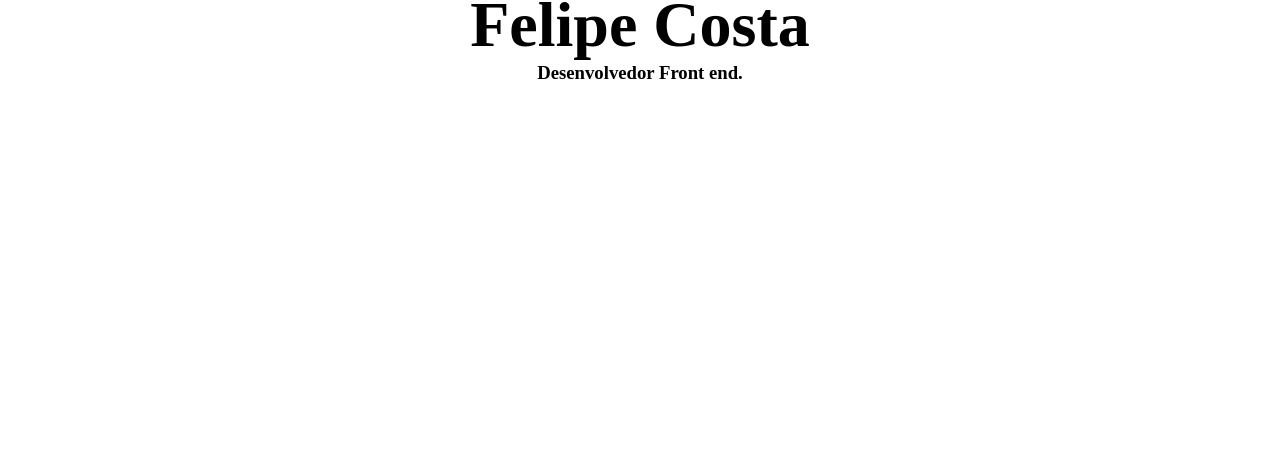
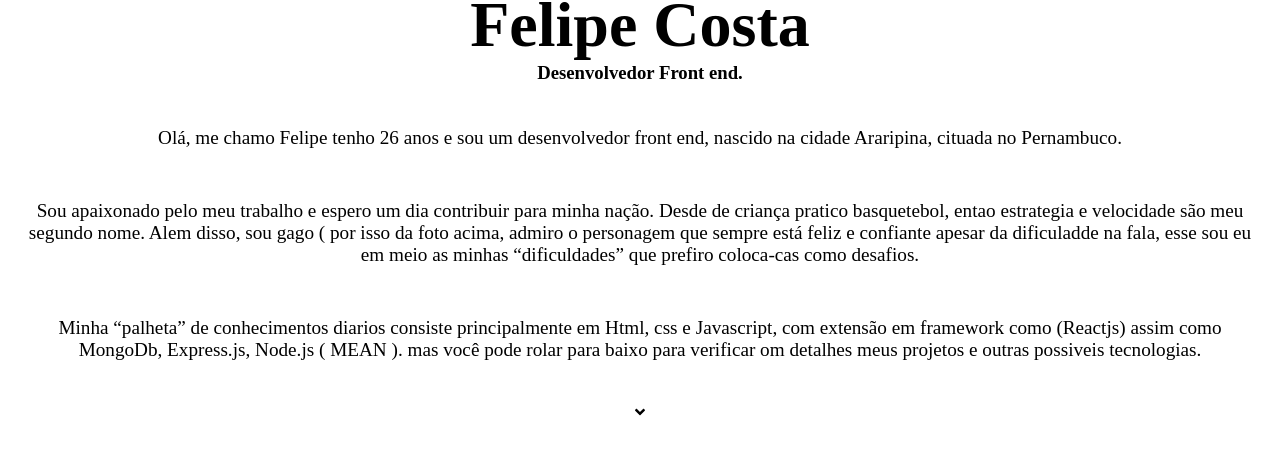
Before and after one commit to felipesaev/portfolioPersonal, a Gatsby site: page / in a window 1280 px wide. Shown: the part 195-650 px from the top of the page. Built offline with nearby package versions, Linux system fonts and the light colour scheme; Gatsby itself is replaced by a stand-in of ours.

Commit message:
add description in home

```diff
--- a/package.json
+++ b/package.json
@@ -5,6 +5,10 @@
   "version": "0.1.0",
   "author": "Kyle Mathews <mathews.kyle@gmail.com>",
   "dependencies": {
+    "@babel/highlight": "^7.9.0",
+    "@fortawesome/fontawesome-svg-core": "^1.2.28",
+    "@fortawesome/free-solid-svg-icons": "^5.13.0",
+    "@fortawesome/react-fontawesome": "^0.1.9",
     "gatsby": "^2.20.35",
     "gatsby-image": "^2.3.5",
     "gatsby-plugin-manifest": "^2.3.7",
--- a/src/components/Home/Home.css
+++ b/src/components/Home/Home.css
@@ -11,6 +11,12 @@
   justify-content: center;
 
 }
+
+.container-text {
+  display: flex;
+  margin: 10px auto;
+}
+
 
 .content-img {
   display: flex;
@@ -27,3 +33,16 @@
 .context-title h2 {
   font-size: max(30px,5vw);
 }
+
+.p-2 {
+  font-family: 'IBM3270';
+  font-size: max(15px, 1.5vw);
+  padding: 18px;
+  text-align: center;
+  margin: 15px auto;
+  align-items: center;
+}
+
+.arrow-down {
+  align-items: center;
+}
--- a/src/components/Home/Home.js
+++ b/src/components/Home/Home.js
@@ -1,4 +1,7 @@
 import React from 'react'
+import { FontAwesomeIcon } from '@fortawesome/react-fontawesome';
+import '../../utils/fontawesome'
+
 
 import Logo from '../../images/logo.png';
 // Style
@@ -14,6 +17,31 @@ const Home = () => {
         <h2>Felipe Costa</h2>
         <h3>Desenvolvedor Front end.</h3>
       </div>
+
+      <div className="container-text">
+        <div className="row-justify">
+          <p className="p-2">
+          Olá, me chamo Felipe tenho 26 anos e sou um desenvolvedor front end,
+          nascido na cidade Araripina, cituada no Pernambuco.
+          </p>
+          <p className="p-2">
+          Sou apaixonado pelo meu trabalho e espero um dia contribuir para minha
+          nação. Desde de criança pratico basquetebol, entao estrategia
+          e velocidade são meu segundo nome. Alem disso, sou gago
+          ( por isso da foto acima, admiro o personagem que sempre está feliz e confiante apesar da dificuladde na fala, esse sou eu em meio as minhas “dificuldades” que prefiro coloca-cas como desafios.
+          </p>
+          <p className="p-2">
+          Minha “palheta” de conhecimentos diarios consiste principalmente
+          em Html, css e Javascript, com extensão em framework como (Reactjs)
+          assim como MongoDb, Express.js, Node.js ( MEAN ). mas você pode
+          rolar para baixo para verificar om detalhes meus projetos e outras
+          possiveis tecnologias.
+          </p>
+
+        </div>
+      </div>
+        <FontAwesomeIcon className="arrow-down" icon={'angle-down'} />
+
     </div>
   )
 }
--- /dev/null
+++ b/src/utils/fontawesome.js
@@ -0,0 +1,11 @@
+import { icon, library } from '@fortawesome/fontawesome-svg-core'
+import { faCoffee } from '@fortawesome/free-solid-svg-icons'
+import { fas } from '@fortawesome/free-solid-svg-icons'
+
+
+library.add(faCoffee)
+library.add(fas)
+
+icon({prefix: 'fas', iconName: 'angle-down'})
+//_ Now add the faCoffee icon to our library and we can use
+//the string name 'coffee' in our app _
```
Also changed, not shown: src/components/Navigation/Navigation.js (added, +32 -0 lines), src/components/Navigation/Navigation.css (added), 1 other file.
